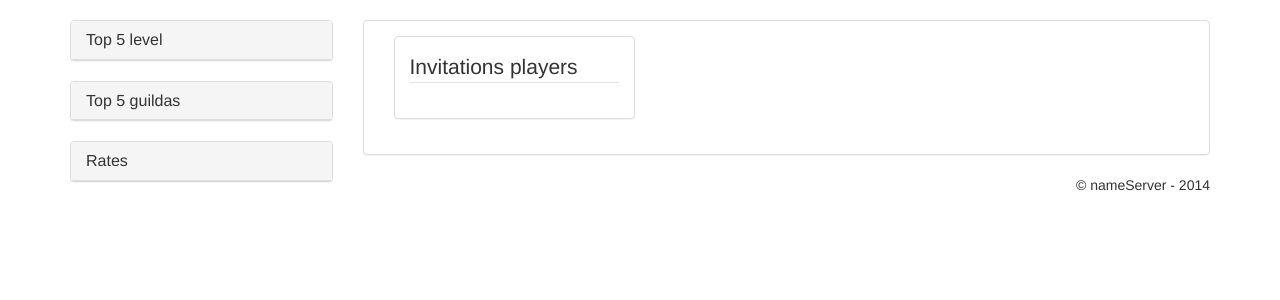
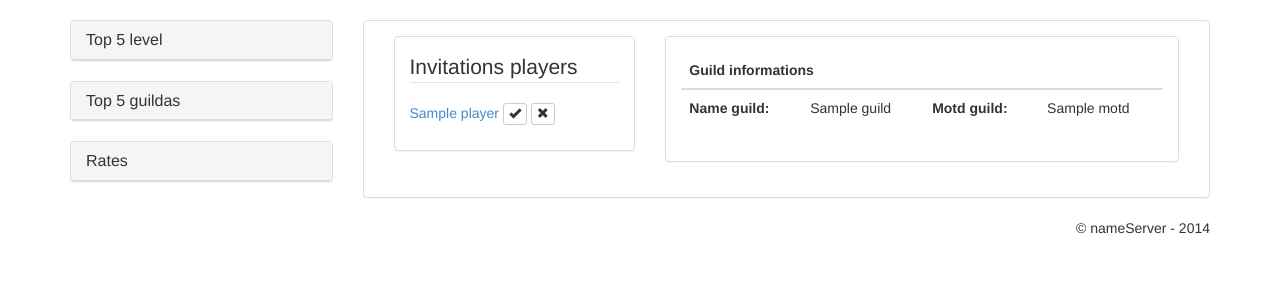
Before and after one commit to avuenja/otaac, a CakePHP app: template app/View/Guilds/manage.ctp in a window 1280 px wide. Shown: the part 51-351 px from the top of the page. Run offline with PHP 8.4 and a stand-in for CakePHP, Linux system fonts and the light colour scheme; the template is opened without the code that fills it: most values are stand-ins (such as "Sample title", 1, 10 or a date in 2020); data that the repository does not hold is empty; some libraries are stand-ins or nearby versions.

Commit message:
Manager guild has been updated

```diff
--- a/app/View/Guilds/manage.ctp
+++ b/app/View/Guilds/manage.ctp
@@ -4,7 +4,36 @@
 		<div class="panel panel-default panel-body">
 			<fieldset>
 				<legend>Invitations players</legend>
-
+				<?php foreach($guildInvites as $invites) { ?>
+					<p>
+						<a href="<?php echo url; ?>character/<?php echo $invites['Player']['name']; ?>"><?php echo $invites['Player']['name']; ?></a>
+						<a href="<?php echo url; ?>guilds/accept_invite/<?php echo $invites['Player']['id']; ?>" type="button" class="btn btn-default btn-xs" title="Aceitar">
+							<span class="glyphicon glyphicon-ok"></span>
+						</a>
+						<a href="<?php echo url; ?>guilds/delete_invite/<?php echo $invites['Player']['id']; ?>" type="button" class="btn btn-default btn-xs" title="Excluir">
+							<span class="glyphicon glyphicon-remove"></span>
+						</a>
+					</p>
+				<?php } ?>
+			</fieldset>
+		</div>
+	</div>
+	<div class="col-md-8">
+		<div class="panel panel-default panel-body">
+			<fieldset>
+				<table class="table">
+					<thead>
+						<tr><th colspan="4">Guild informations</th></tr>
+					</thead>
+					<tbody>
+						<tr>
+							<td><strong>Name guild:</strong></td>
+							<td><?php echo $guildInfo['Guild']['name']; ?></td>
+							<td><strong>Motd guild:</strong></td>
+							<td><?php echo $guildInfo['Guild']['motd']; ?></td>
+						</tr>
+					</tbody>
+				</table>
 			</fieldset>
 		</div>
 	</div>
```
Also changed, not shown: app/Controller/GuildsController.php (+31 -2 lines).
